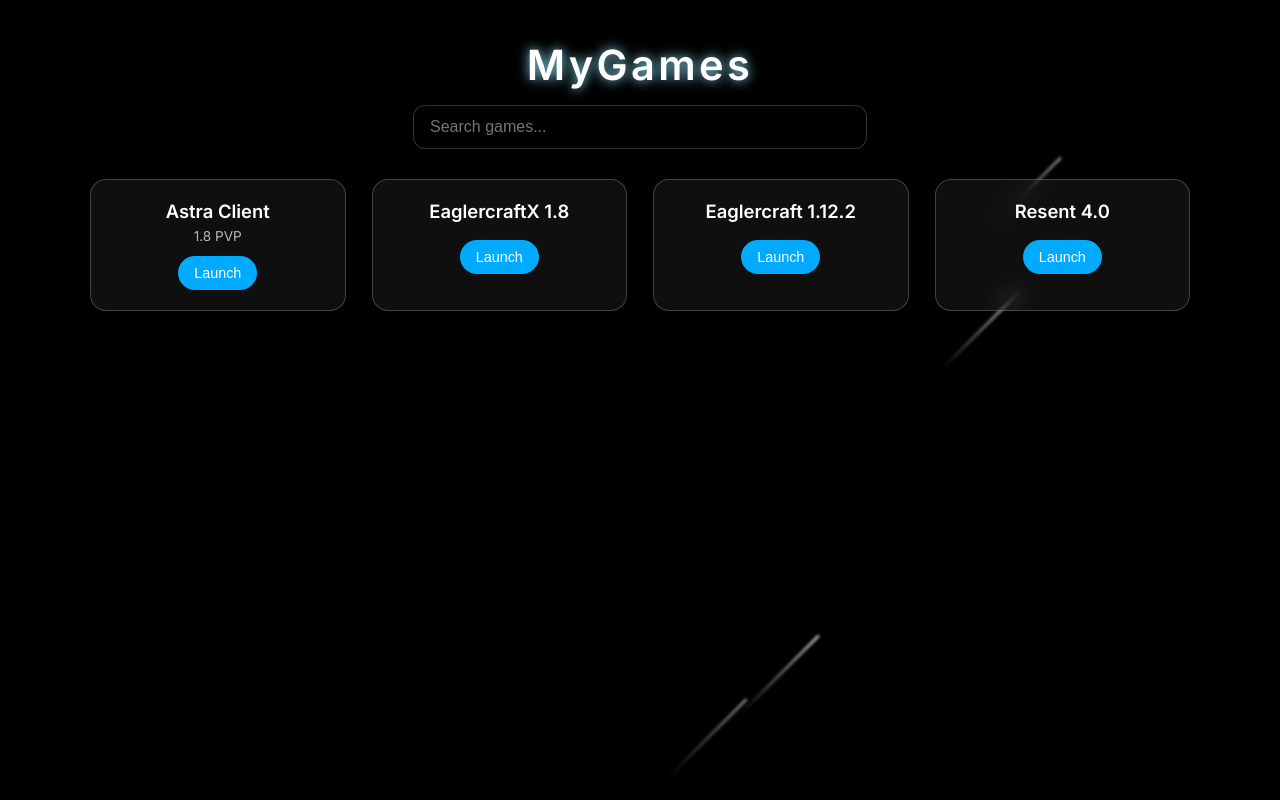
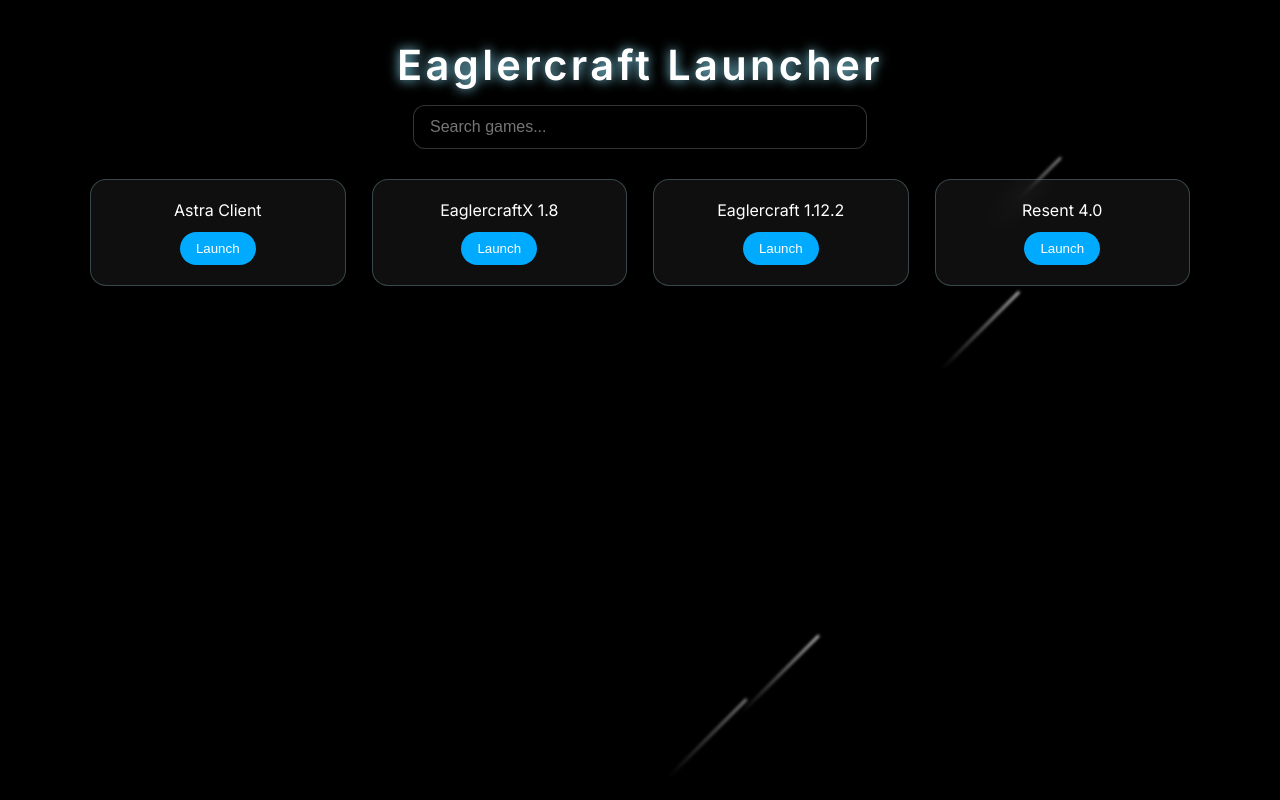
Before and after one commit to goonerval/mygames, a plain HTML site: page eagler.html in a window 1280 px wide. Drawn offline with Linux system fonts and the light colour scheme.

Commit message:
Update and rename our.html to eagler.html

```diff
--- a/our.html
+++ b/eagler.html
@@ -5,11 +5,10 @@
 <title>Eaglercraft Launcher</title>
 <meta name="viewport" content="width=device-width, initial-scale=1.0">
 
-<!-- Clean Modern Font -->
 <link href="https://fonts.googleapis.com/css2?family=Inter:wght@300;400;600&display=swap" rel="stylesheet">
 
 <style>
-/* GLOBAL */
+/* SAME CSS AS BEFORE (unchanged) */
 body {
     margin: 0;
     font-family: "Inter", sans-serif;
@@ -18,7 +17,6 @@ body {
     overflow-x: hidden;
 }
 
-/* STARFIELD BACKGROUND */
 .stars, .stars2, .stars3 {
     position: fixed;
     inset: -50%;
@@ -52,7 +50,6 @@ body {
 @keyframes drift2 { from { transform: translate3d(0,0,0);} to { transform: translate3d(-35%, -35%, 0);} }
 @keyframes drift3 { from { transform: translate3d(0,0,0);} to { transform: translate3d(-45%, -45%, 0);} }
 
-/* SHOOTING STARS */
 .shoot {
     position: fixed;
     width: 2px;
@@ -65,15 +62,12 @@ body {
     z-index: -1;
     animation: shoot 2.8s linear infinite;
 }
-
 @keyframes shoot {
     0% { opacity: 0; transform: translate(0,0) rotate(45deg); }
     10% { opacity: 1; }
     70% { opacity: 1; transform: translate(600px,600px) rotate(45deg); }
     100% { opacity: 0; transform: translate(750px,750px) rotate(45deg); }
 }
-
-/* Multiple shooting stars */
 .shoot:nth-child(4) { top: 5vh; left: 5vw; animation-delay: 0s; }
 .shoot:nth-child(5) { top: 20vh; left: 25vw; animation-delay: 0.7s; }
 .shoot:nth-child(6) { top: 0vh; left: 55vw; animation-delay: 1.3s; }
@@ -81,7 +75,6 @@ body {
 .shoot:nth-child(8) { top: 15vh; left: 40vw; animation-delay: 2.6s; }
 .shoot:nth-child(9) { top: 2vh; left: 90vw; animation-delay: 3.2s; }
 
-/* HEADER */
 header {
     text-align: center;
     padding: 40px 20px 10px;
@@ -106,7 +99,6 @@ h1 {
     backdrop-filter: blur(6px);
 }
 
-/* GRID + CARDS */
 .grid {
     display: grid;
     grid-template-columns: repeat(auto-fill,minmax(240px,1fr));
@@ -130,26 +122,15 @@ h1 {
     border-color: rgba(255,255,255,0.7);
     box-shadow: 0 0 22px rgba(120,220,255,0.7);
 }
-.card-title {
-    font-size: 1.15rem;
-    font-weight: 600;
-    margin-bottom: 6px;
-}
-.card-sub {
-    opacity: 0.7;
-    font-size: 0.85rem;
-}
 
-/* BUTTON */
 button {
     margin-top: 12px;
     padding: 9px 16px;
     border-radius: 999px;
     border: none;
     background: #00aaff;
+    color: #fff;
     cursor: pointer;
-    color: #fff;
-    font-size: 0.9rem;
     transition: 0.2s;
 }
 button:hover {
@@ -158,14 +139,13 @@ button:hover {
 }
 </style>
 </head>
+
 <body>
 
-<!-- STARS -->
 <div class="stars"></div>
 <div class="stars2"></div>
 <div class="stars3"></div>
 
-<!-- SHOOTING STARS -->
 <div class="shoot"></div>
 <div class="shoot"></div>
 <div class="shoot"></div>
@@ -174,7 +154,7 @@ button:hover {
 <div class="shoot"></div>
 
 <header>
-    <h1>MyGames</h1>
+    <h1>Eaglercraft Launcher</h1>
     <input id="search" placeholder="Search games...">
 </header>
 
@@ -182,7 +162,6 @@ button:hover {
 
     <div class="card" data-name="astra">
         <div class="card-title">Astra Client</div>
-        <div class="card-sub">1.8 PVP</div>
         <button onclick="openGame('https://rawcdn.githack.com/goonerval/mygames/main/astra.html')">Launch</button>
     </div>
 
```
